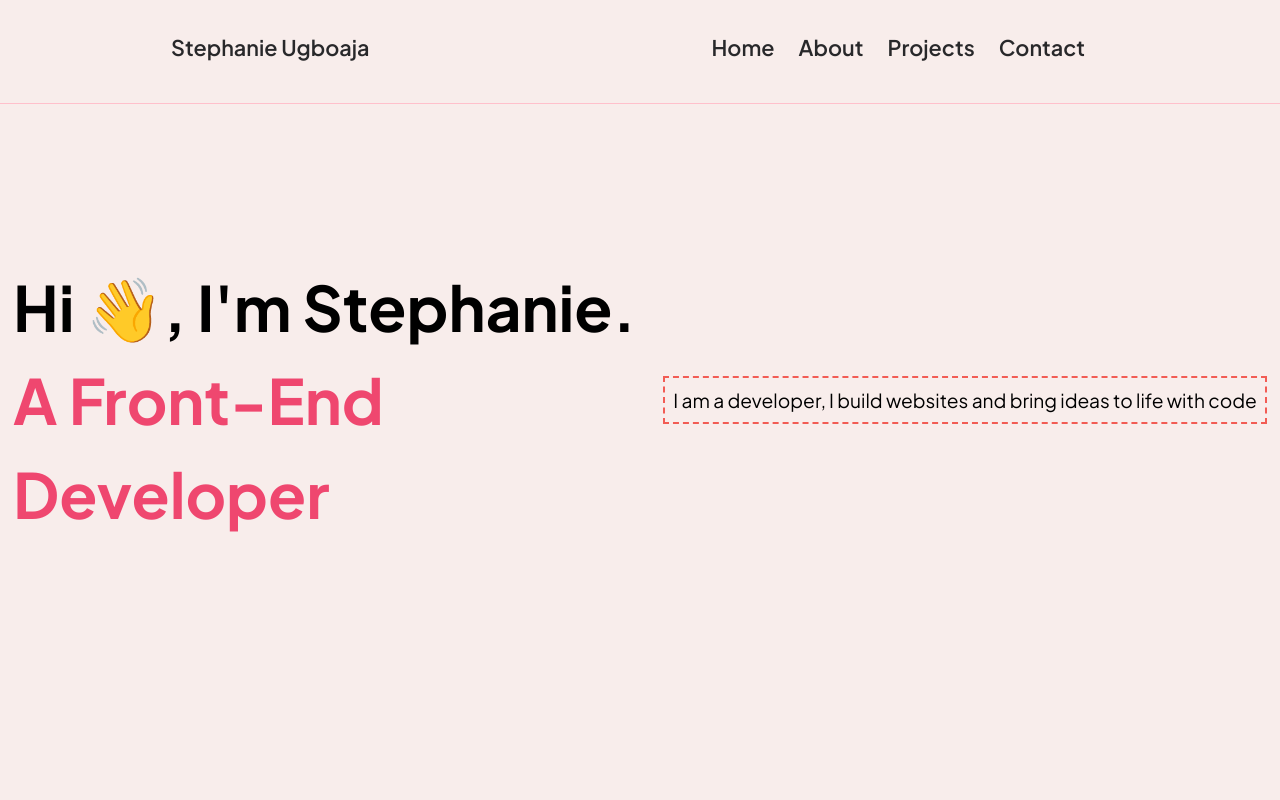
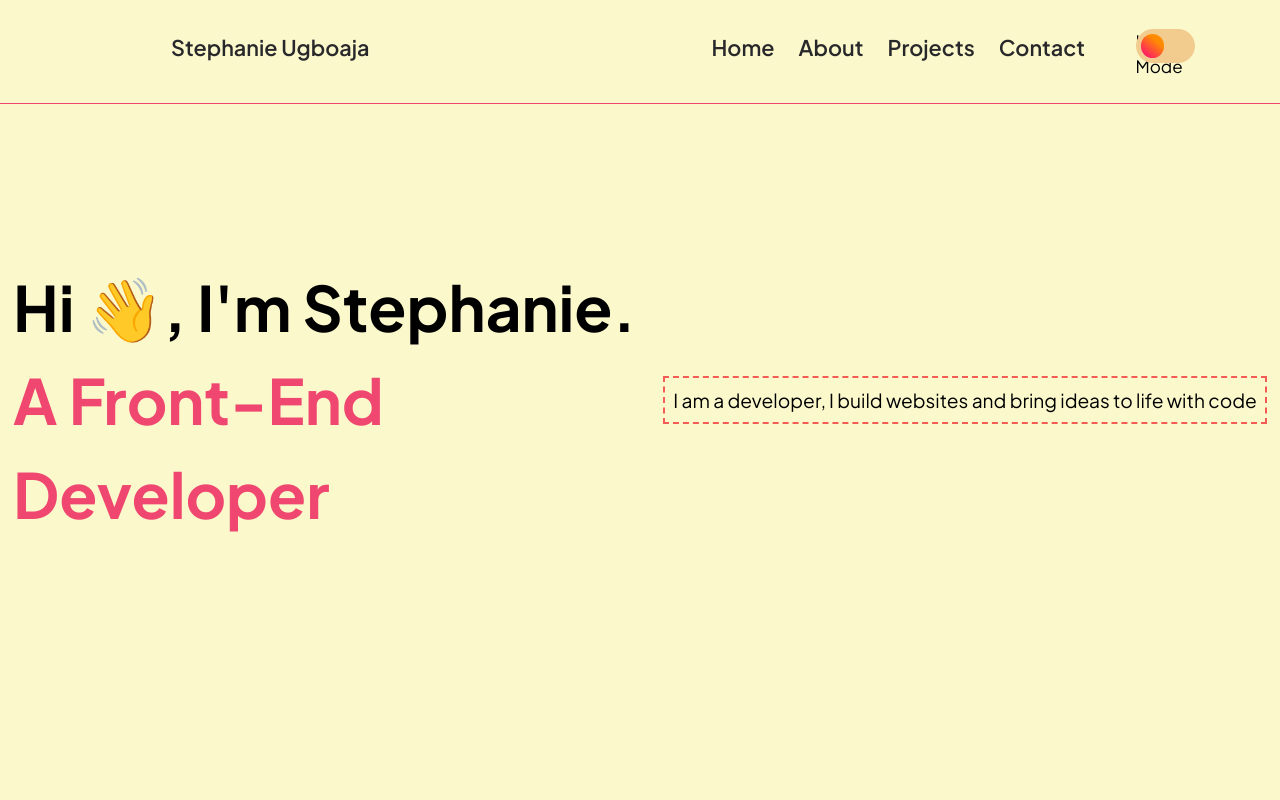
Before and after one commit to Ugboaja-Uchechi/portfolio-site, a React (Create React App) app: page / in a window 1280 px wide. Shown: the top 800 px of the page. Built offline with nearby package versions, Linux system fonts and the light colour scheme.

Commit message:
Make toggle fixed

```diff
--- a/src/App.js
+++ b/src/App.js
@@ -15,7 +15,7 @@ function App() {
     setTheme((curr) => (curr === "light" ? "dark" : "light" ))
   };
 
-  const Switch = () => {
+const Switch = () => {
     return (
       <label className="switch">
         {theme === "light" ? "Light Mode" : "Dark Mode"}
@@ -27,13 +27,13 @@ function App() {
   return (
     <ThemeContext.Provider value={{ theme, toggleTheme }}>
       <div id={theme}>
+        <Switch />
         <Routes>
           <Route exact path="/" element={<Home />} />
           <Route exact path="/about" element={<About />} />
           <Route exact path="/projects" element={<Projects />} />
           <Route exact path="/contact" element={<Contact />} />
         </Routes>
-        <Switch />
       </div>
     </ThemeContext.Provider>
   );
--- a/src/index.css
+++ b/src/index.css
@@ -2,11 +2,11 @@
 
 :root {
   --black: #28282a;
-  --lightTheme: #f8edeb;
+  --lightTheme: #fbf8cc;
   --shadeOfRed: #f25c54;
   --textCover:#ef476f;
   --darkTheme: #023047;
-  --lightSelection: navajowhite;
+  --lightSelection: #ffdead;
   --buttonColor: #d90429;
   --darkThemeTextColor: #f1faee;
   --spanDarkThemeTextColor: #fcbf49;
@@ -21,6 +21,8 @@
 
 body {
   font-family: 'Plus Jakarta Sans', sans-serif;
+  /* color: #104911; */
+  /* color: #7A1A8B; */
 }
 
 #light {
@@ -32,13 +34,15 @@ body {
 }
 
 .switch {
-  /* --moon-mask: ; */
   font-size: 17px;
-   position: relative;
+  position: fixed;
   display: inline-block;
+  top: 1.7em;
+  right: 5em;
   width: 3.5em;
   height: 2em;
   transition: .7s ease;
+  z-index: 2;
 }
 
   /* Hide default HTML checkbox */
@@ -57,7 +61,7 @@ body {
    left: 0;
   right: 0;
   bottom: 0;
-   background-color: #f4f4f5;
+  background-color: #f2cc8f;
   transition: .7s ease;
   border-radius: 30px;
  }
@@ -75,7 +79,7 @@ body {
   }
 
   input:checked + .slider {
-   background-color: #303136;
+   background-color: #f1faee;
    transition: .7s ease;
   }
 
@@ -93,7 +97,7 @@ body {
 /* Header - Navigation Styling */
 
 header {
-  border-block-end: 1px solid pink;
+  border-block-end: 1px solid var(--textCover);
   position: fixed;
   width: 100%;
   width: -webkit-fill-available;
```
Lines whose indentation alone changed are shown as unchanged.
